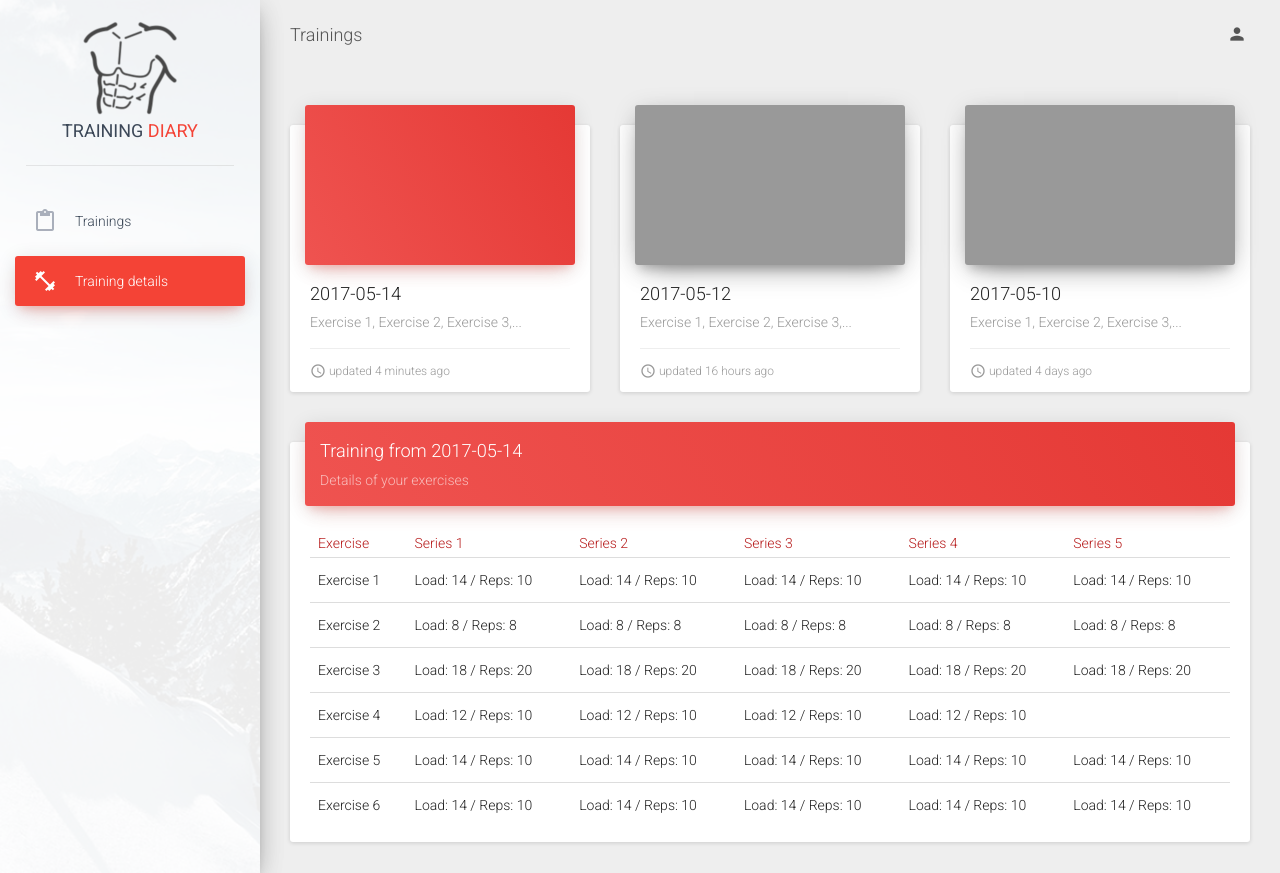
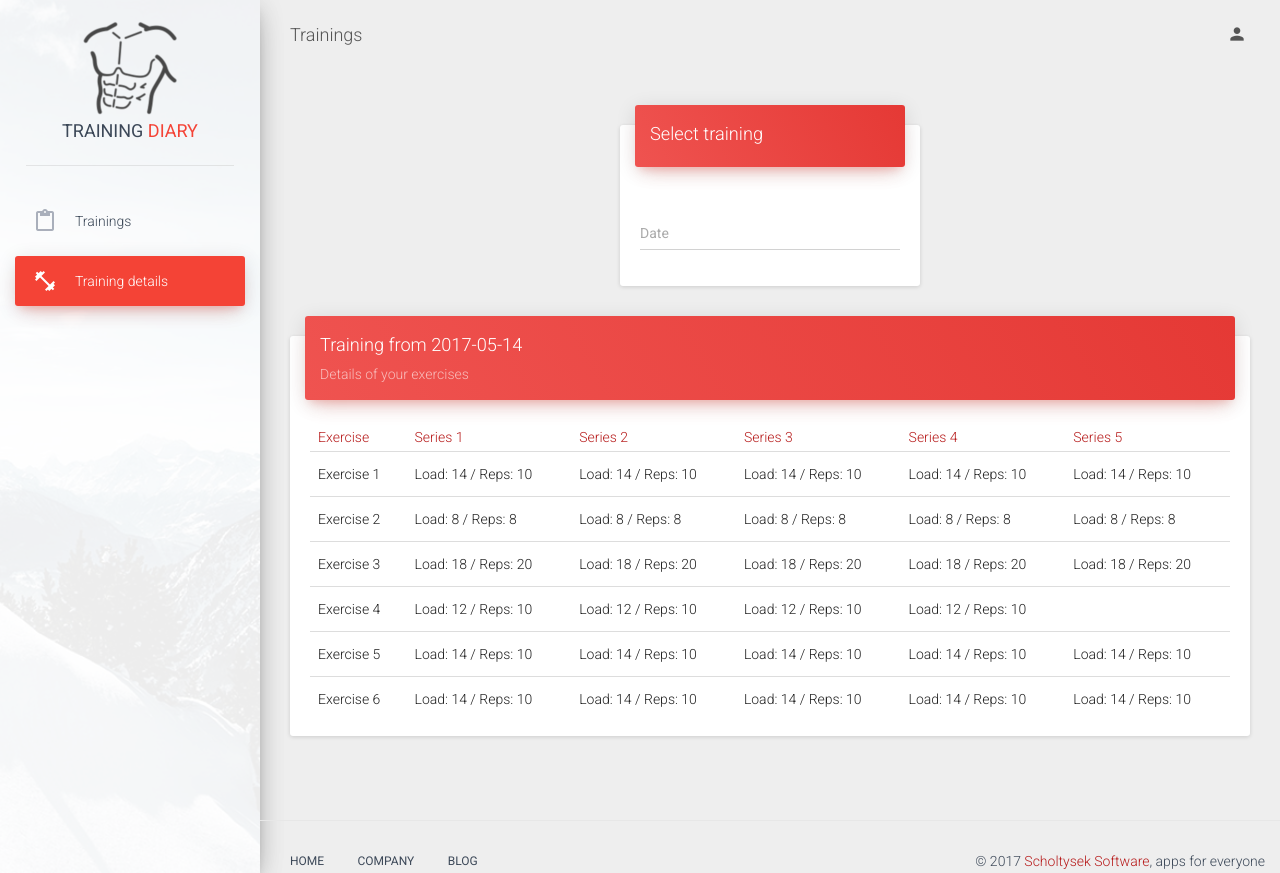
Before and after one commit to scholtysek-software/training-diary, a Node server app: page /trainings in a window 1280 px wide. Run offline with Node 20, Linux system fonts and the light colour scheme; a map, chart or similar area stays blank; some libraries are stand-ins or nearby versions.

Commit message:
Change the view of training details page

```diff
--- a/server/views/trainings.hbs
+++ b/server/views/trainings.hbs
@@ -60,53 +60,23 @@
     <div class="content">
         <div class="container-fluid">
             <div class="row">
-                <div class="col-md-4">
+                <div class="col-md-4 col-md-offset-4">
                     <div class="card">
-                        <div class="card-header card-chart" data-background-color="red"></div>
-                        <div class="card-content">
-                            <h4 class="title">2017-05-14</h4>
-                            <p class="category">
-                                Exercise 1, Exercise 2, Exercise 3,...
-                            </p>
+                        <div class="card-header" data-background-color="red">
+                            <h4 class="title">Select training</h4>
                         </div>
-                        <div class="card-footer">
-                            <div class="stats">
-                                <i class="material-icons">access_time</i> updated 4 minutes ago
-                            </div>
-                        </div>
-                    </div>
-                </div>
-
-                <div class="col-md-4">
-                    <div class="card">
-                        <div class="card-header card-chart" data-background-color="grey"></div>
-                        <div class="card-content">
-                            <h4 class="title">2017-05-12</h4>
-                            <p class="category">
-                                Exercise 1, Exercise 2, Exercise 3,...
-                            </p>
-                        </div>
-                        <div class="card-footer">
-                            <div class="stats">
-                                <i class="material-icons">access_time</i> updated 16 hours ago
-                            </div>
-                        </div>
-                    </div>
-                </div>
-
-                <div class="col-md-4">
-                    <div class="card">
-                        <div class="card-header card-chart" data-background-color="grey"></div>
-                        <div class="card-content">
-                            <h4 class="title">2017-05-10</h4>
-                            <p class="category">
-                                Exercise 1, Exercise 2, Exercise 3,...
-                            </p>
-                        </div>
-                        <div class="card-footer">
-                            <div class="stats">
-                                <i class="material-icons">access_time</i> updated 4 days ago
-                            </div>
+                        <div class="card-content table-responsive">
+                            <form>
+                                <div class="row">
+                                    <div class="col-md-12">
+                                        <div class="form-group label-floating is-empty">
+                                            <label class="control-label">Date</label>
+                                            <input class="form-control" type="text">
+                                            <span class="material-input"></span>
+                                        </div>
+                                    </div>
+                                </div>
+                            </form>
                         </div>
                     </div>
                 </div>
```
